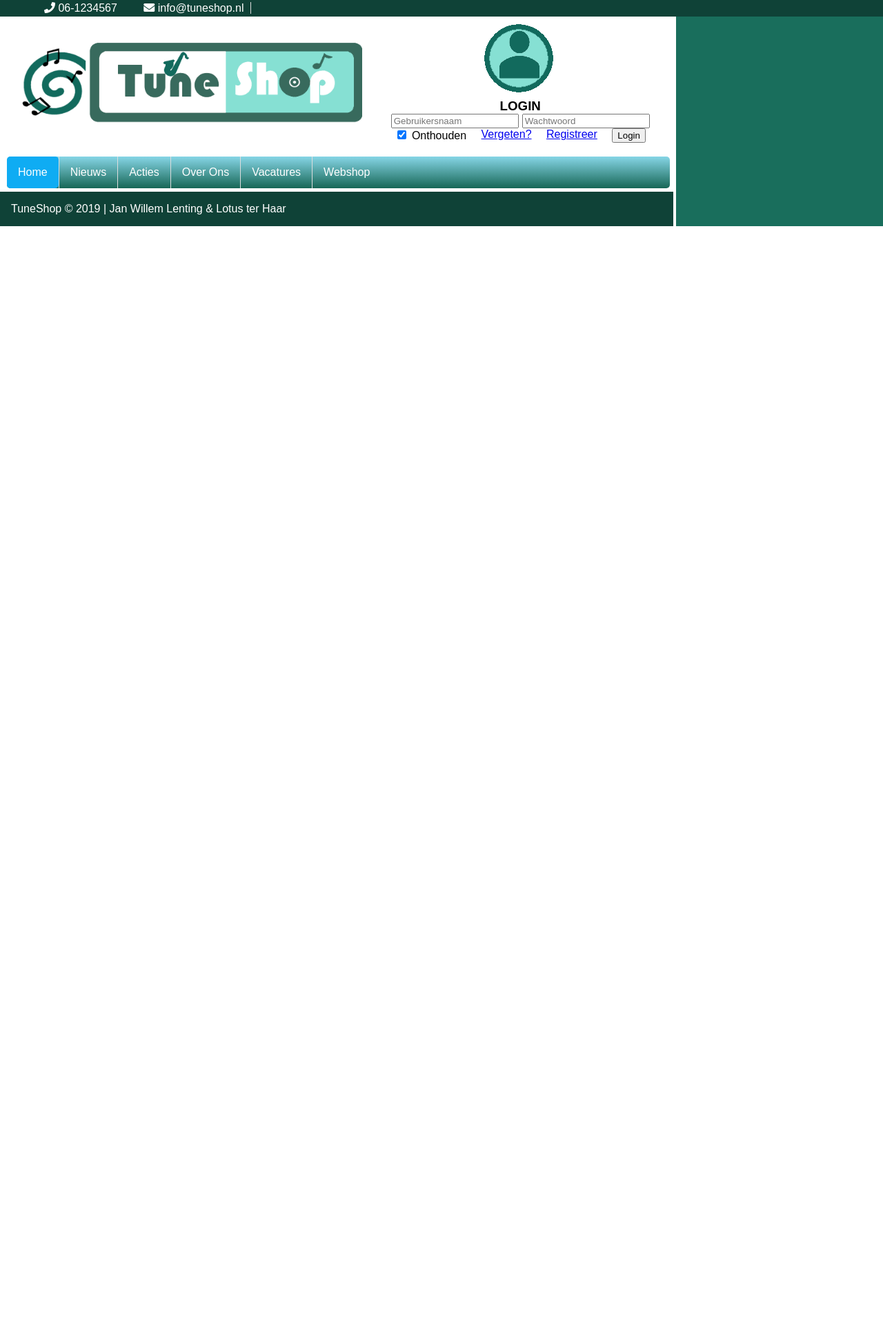
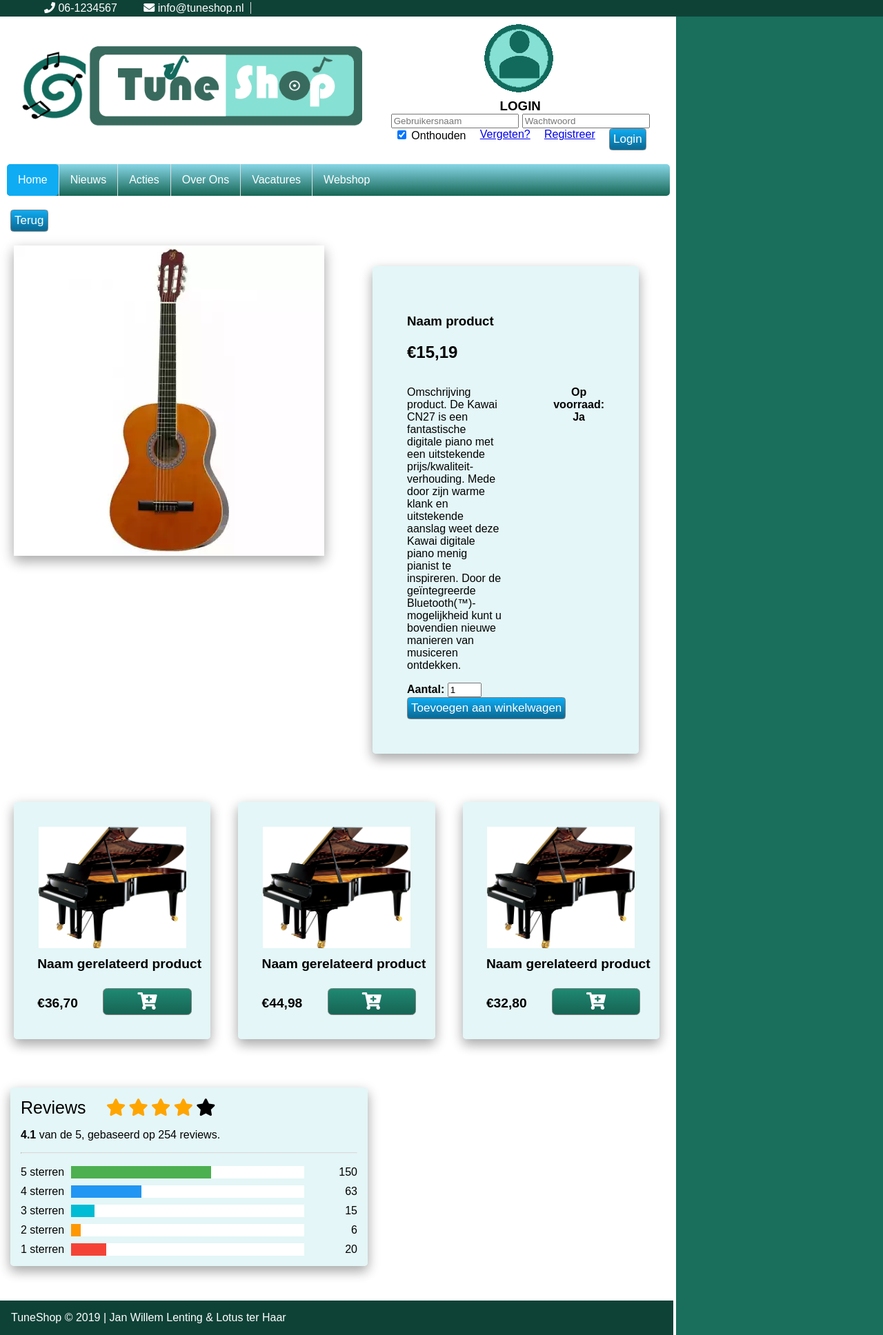
Before and after one commit to LotusterHaar/3A-Webshop, a PHP site: page /productpage.html in a window 1280 px wide. Shown: the whole page at 69% size. Before the commit the page ends 328 px from the top, so only its background shows below. Run offline with PHP 8.4, Linux system fonts and the light colour scheme.

Commit message:
button css verplaatst naar index.css

```diff
--- a/html/css/index.css
+++ b/html/css/index.css
@@ -26,6 +26,71 @@ main, header, section, aside, footer {
 hr{
     border-top: 1px solid rgba(0, 0, 0, 0.1)
 }
+
+.button {
+    padding: 5px;
+    background: linear-gradient(-180deg, #0facf3, #0a6e9b 90%);
+    border-radius: .25em;
+    color: white;
+    font-size: 17px;
+    border: 1px solid grey;
+    cursor: pointer;
+}
+
+.button:hover {
+    background:  #0facf366;
+    box-shadow: 0 8px 16px 0 rgba(0,0,0,0.2), 0 6px 20px 0 rgba(0,0,0,0.19)
+}
+
+.shopping-cart-button{
+    border-radius: .25em;
+    background: linear-gradient(-180deg, #1f8972,#176756 90%);
+    border: 1px solid grey;
+    padding: 4px 0px 4px 0px;
+    color: #FFFFFF;
+    text-align: center;
+    font-size: 25px;
+    /*    padding: 20px;*/
+    width: 45%;
+    transition: all 0.5s;
+    cursor: cell;
+    margin: 5px;
+}
+
+.shopping-cart-button span {
+    cursor: cell;
+    display: inline-block;
+    position: relative;
+    transition: 0.5s;
+}
+
+.shopping-cart-button span:after {
+    content: '\00bb';
+    position: absolute;
+    opacity: 0;
+    top: 0;
+    right: -20px;
+    transition: 0.5s;
+}
+.shopping-cart-button:hover {
+    background: #0f4237;
+    box-shadow: 0 8px 16px 0 rgba(0,0,0,0.2), 0 6px 20px 0 rgba(0,0,0,0.19)
+}
+.shopping-cart-button:hover span {
+    padding-right: 10px;
+}
+
+.shopping-cart-button:hover span:after {
+    opacity: 1;
+    right: 0;
+}
+
+.shopping-cart-button a{
+    text-decoration: none;
+    cursor: cell;
+    color: white;
+}
+
 /*========== Begin CSS for Top Header =============*/
 #top-header{
     background: #0f4237;
--- /dev/null
+++ b/html/css/stylesProductPage.css
@@ -0,0 +1,164 @@
+/*========================
+Template Name: TuneShop
+Author: Jan Willem Lenting, Lotus ter Haar
+Bronnen: https://www.thesitewizard.com/css/rectangular-box-border.shtml
+https://www.w3.org/Style/Examples/007/center.en.html
+http://nl.learnlayout.com/inline-block.html
+https://codepen.io/jamesbarnett/pen/vlpkh
+https://codemyui.com/pure-css-star-rating-snippet/
+https://codepen.io/magnus16/pen/buGiB
+https://codepen.io/Creaticode/pen/ijExL
+File: style for the product page CSS
+==========================
+*/
+
+.productImage {
+/*    background-color: #e6d6ca;*/
+   /* margin: 15px;
+    width: 1250px;
+    align-content: center;*/
+}
+
+.productImage img{
+    margin: 20px;
+    box-shadow: 0 8px 16px 0 rgba(0,0,0,0.2), 0 6px 20px 0 rgba(0,0,0,0.19)
+}
+
+.buttonRow {
+    padding-left: 15px;
+    padding-top: 15px;
+}
+
+.inStock {
+    text-align: center;
+    padding-left: 75px;
+}
+
+.row2 {
+    display: flex;
+    justify-content: space-around;
+}
+
+.row1, .descriptionInStock {
+    display: flex;
+    align-items: stretch;
+    justify-content: flex-start;
+}
+
+.column, .productInfo {
+    display: flex;
+    flex-direction: column;
+}
+
+form {
+    overflow: hidden;
+    float: right;
+}
+
+.imageBoxSmall {
+    display: flex;
+    flex-direction: column;
+    margin: 20px;
+    padding: 5px 0px 30px 0px;
+}
+
+.imageBoxSmall img {
+    width: 75%;
+/*    height: 50%;*/
+    top: 10%;
+    margin: 0 auto;
+    position: relative;
+}
+
+.imageBoxSmall h1 {
+    font-size: 1.2em;
+    text-align: left;
+    margin-top: 15%;
+    margin-left: 12%;
+}
+
+.priceline h2 {
+    font-size: 1.2em;
+    width: 30%;
+    display: inline-block;
+    margin: auto;
+    margin-left: 12%;
+}
+
+.priceline input {
+    display: inline-block;
+    width: 45%;
+    margin-right: 10%;
+    float: right;
+}
+
+#userRatings{
+    width: 50%;
+    padding: 15px;
+    margin-left: 15px;
+   /* background-color: #e6d6ca;*/
+}
+
+.heading {
+    font-size: 25px;
+    margin-right: 25px;
+}
+
+.fa {
+    font-size: 25px;
+}
+
+.checked {
+    color: orange;
+}
+
+/* Three column layout */
+.side {
+    float: left;
+    width: 15%;
+    margin-top:10px;
+}
+
+.middle {
+    margin-top:10px;
+    float: left;
+    width: 70%;
+}
+
+/* Place text to the right */
+.right {
+    text-align: right;
+}
+
+/* Clear floats after the columns */
+.rowUserRating:after {
+    content: "";
+    display: table;
+    clear: both;
+}
+
+/* The bar container */
+.bar-container {
+    width: 99%;
+    background-color: #fff;
+    text-align: center;
+    color: white;
+/*    border: 1px solid black;*/
+}
+
+/* Individual bars */
+.bar-5 {width: 60%; height: 18px; background-color: #4CAF50;}
+.bar-4 {width: 30%; height: 18px; background-color: #2196F3;}
+.bar-3 {width: 10%; height: 18px; background-color: #00bcd4;}
+.bar-2 {width: 4%; height: 18px; background-color: #ff9800;}
+.bar-1 {width: 15%; height: 18px; background-color: #f44336;}
+
+/* Responsive layout - make the columns stack on top of each other instead of next to each other */
+@media (max-width: 400px) {
+    .side, .middle {
+        width: 100%;
+    }
+    .right {
+        display: none;
+    }
+}
--- a/html/productpage.html
+++ b/html/productpage.html
@@ -13,15 +13,19 @@ Associated files: index CSS
     <meta charset="UTF-8">
     <meta name="viewport" content="width=device-width, initial-scale=1.0">
     <title>Music WebShop</title>
-    <link rel="stylesheet" href="https://use.fontawesome.com/releases/v5.7.0/css/all.css" integrity="sha384-lZN37f5QGtY3VHgisS14W3ExzMWZxybE1SJSEsQp9S+oqd12jhcu+A56Ebc1zFSJ" crossorigin="anonymous">
+    <link rel="stylesheet" href="https://use.fontawesome.com/releases/v5.7.0/css/all.css"
+          integrity="sha384-lZN37f5QGtY3VHgisS14W3ExzMWZxybE1SJSEsQp9S+oqd12jhcu+A56Ebc1zFSJ" crossorigin="anonymous">
     <link rel="stylesheet" type="text/css" href="css/index.css">
+    <link rel="stylesheet" type="text/css" href="css/stylesProductPage.css"/>
 </head>
 
 <body>
 
 <!-- Main Content -->
 <main>
-    <div id="top-header"><span id="info-phone"><i class="fas fa-phone"></i> 06-1234567</span><a id="info-email" href="mailto:info@tuneshop.online"><i class="fas fa-envelope"></i> info@tuneshop.nl</a></div>
+    <div id="top-header"><span id="info-phone"><i class="fas fa-phone"></i> 06-1234567</span><a id="info-email"
+                                                                                                href="mailto:info@tuneshop.online"><i
+            class="fas fa-envelope"></i> info@tuneshop.nl</a></div>
     <div class="flex-container">
         <div class="wrapper">
             <!-- Header -->
@@ -36,9 +40,11 @@ Associated files: index CSS
                     <form action="/action_page.php">
                         <img src="images/login_logo_aqua.png" alt="Avatar" id="avatar">
                         <h3>LOGIN</h3>
-                        <span >
-                            <input class="loginInput" type="text" placeholder="Gebruikersnaam" name="username" required/>
-                            <input class="loginInput" type="password" placeholder="Wachtwoord" name="password" required/>
+                        <span>
+                            <input class="loginInput" type="text" placeholder="Gebruikersnaam" name="username"
+                                   required/>
+                            <input class="loginInput" type="password" placeholder="Wachtwoord" name="password"
+                                   required/>
                         </span>
                         <span>
                             <label>
@@ -46,7 +52,7 @@ Associated files: index CSS
                             </label>
                             <span class="psw"><a href="#">Vergeten?</a></span>
                             <a href="#">Registreer</a>
-                            <button type="submit">Login</button>
+                            <button class="button" type="submit">Login</button>
                         </span>
                     </form>
                 </div>
@@ -89,6 +95,144 @@ Associated files: index CSS
             </section>
             <!-- Content -->
             <section class="content">
+                <div class="column">
+                    <div class="buttonRow">
+                        <button class="button buttonBack" onclick="goBack()">Terug</button>
+                        <script>
+                            function goBack() {
+                                window.history.back();
+                            }
+                        </script>
+                    </div>
+                    <div class="row1">
+                        <div class="productImage">
+                            <img src="images/instrumentImage.jpg" alt="Instrument Image">
+                        </div>
+                        <div class="productInfo">
+                            <article>
+                                <div class="nameProduct">
+                                    <h1>Naam product</h1>
+                                    <h2>€15,19</h2>
+                                </div>
+                                <div class="descriptionInStock">
+                                    <div class="description">
+                                        <p>Omschrijving product. De Kawai CN27 is een fantastische digitale piano met
+                                            een
+                                            uitstekende prijs/kwaliteit-verhouding. Mede door zijn warme klank en
+                                            uitstekende aanslag weet deze Kawai digitale piano menig pianist te
+                                            inspireren.
+                                            Door de geïntegreerde Bluetooth(™)-mogelijkheid kunt u bovendien nieuwe
+                                            manieren
+                                            van musiceren ontdekken.</p>
+                                    </div>
+                                    <div class="inStock">
+                                        <p><b>Op voorraad: Ja</b></p>
+                                    </div>
+                                </div>
+                                <div class="productToCart">
+                                    <form action="/action_page.php">
+                                        <b>Aantal:</b>
+                                        <input type="text" size="3" name="amount" value="1">
+                                        <input class="button" type="submit" value="Toevoegen aan winkelwagen">
+                                    </form>
+                                </div>
+                            </article>
+                        </div>
+                    </div>
+                    <div class="row2">
+                        <article class="imageBoxSmall">
+                            <img src="images/instrument.jpg" alt="Instrument">
+                            <h1>Naam gerelateerd product</h1>
+                            <div class="priceline"><h2>€36,70</h2>
+                                <button class="shopping-cart-button"><span><a href="winkelwagen/toevoegen?id=2552"><i
+                                        class="fa fa-cart-plus" aria-hidden="true"></i></a></span></button></div>
+                        </article>
+                        <article class="imageBoxSmall">
+                            <img src="images/instrument.jpg" alt="Instrument">
+                            <h1>Naam gerelateerd product</h1>
+                            <div class="priceline"><h2>€44,98</h2>
+                                <button class="shopping-cart-button"><span><a href="winkelwagen/toevoegen?id=2552"><i
+                                        class="fa fa-cart-plus" aria-hidden="true"></i></a></span></button></div>
+                        </article>
+                        <article class="imageBoxSmall">
+                            <img src="images/instrument.jpg" alt="Instrument">
+                            <h1>Naam gerelateerd product</h1>
+                            <div class="priceline"><h2>€32,80</h2>
+                                <button class="shopping-cart-button"><span><a href="winkelwagen/toevoegen?id=2552"><i
+                                        class="fa fa-cart-plus" aria-hidden="true"></i></a></span></button></div>
+                        </article>
+                    </div>
+                </div>
+
+                <article id="userRatings">
+
+                    <span class="heading">Reviews</span>
+                    <span class="fa fa-star checked"></span>
+                    <span class="fa fa-star checked"></span>
+                    <span class="fa fa-star checked"></span>
+                    <span class="fa fa-star checked"></span>
+                    <span class="fa fa-star"></span>
+                    <p><strong>4.1</strong> van de 5, gebaseerd op 254 reviews.</p>
+                    <hr>
+
+                    <div class="rowUserRating">
+                        <div class="side">
+                            <div>5 sterren</div>
+                        </div>
+                        <div class="middle">
+                            <div class="bar-container">
+                                <div class="bar-5"></div>
+                            </div>
+                        </div>
+                        <div class="side right">
+                            <div>150</div>
+                        </div>
+                        <div class="side">
+                            <div>4 sterren</div>
+                        </div>
+                        <div class="middle">
+                            <div class="bar-container">
+                                <div class="bar-4"></div>
+                            </div>
+                        </div>
+                        <div class="side right">
+                            <div>63</div>
+                        </div>
+                        <div class="side">
+                            <div>3 sterren</div>
+                        </div>
+                        <div class="middle">
+                            <div class="bar-container">
+                                <div class="bar-3"></div>
+                            </div>
+                        </div>
+                        <div class="side right">
+                            <div>15</div>
+                        </div>
+                        <div class="side">
+                            <div>2 sterren</div>
+                        </div>
+                        <div class="middle">
+                            <div class="bar-container">
+                                <div class="bar-2"></div>
+                            </div>
+                        </div>
+                        <div class="side right">
+                            <div>6</div>
+                        </div>
+                        <div class="side">
+                            <div>1 sterren</div>
+                        </div>
+                        <div class="middle">
+                            <div class="bar-container">
+                                <div class="bar-1"></div>
+                            </div>
+                        </div>
+                        <div class="side right">
+                            <div>20</div>
+                        </div>
+                    </div>
+                </article>
 
             </section>
             <!-- Footer -->
```
Also changed, not shown: html/css/stylesProductOverview.css (+0 -47 lines), html/productoverview.html (+18 -18 lines).
